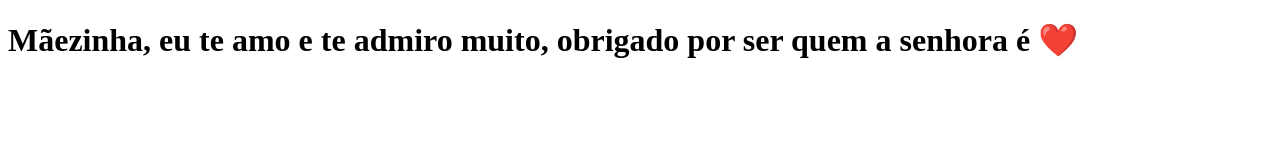
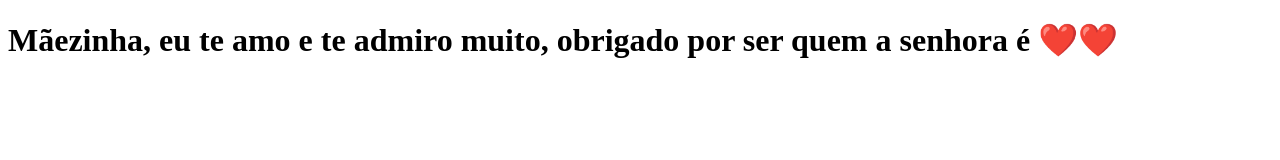
Before and after one commit to enrique-sem-h/tabnews-clone, a Next.js app: page / in a window 1280 px wide. Shown: the top 160 px of the page. Built offline with nearby package versions, Linux system fonts and the light colour scheme.

Commit message:
modified the main phrase

```diff
--- a/pages/index.js
+++ b/pages/index.js
@@ -1,5 +1,5 @@
 function Home() {
-    return <h1>Mãezinha, eu te amo e te admiro muito, obrigado por ser quem a senhora é ❤️</h1>
+    return <h1>Mãezinha, eu te amo e te admiro muito, obrigado por ser quem a senhora é ❤️❤️</h1>
 }
 
 export default Home;
```
